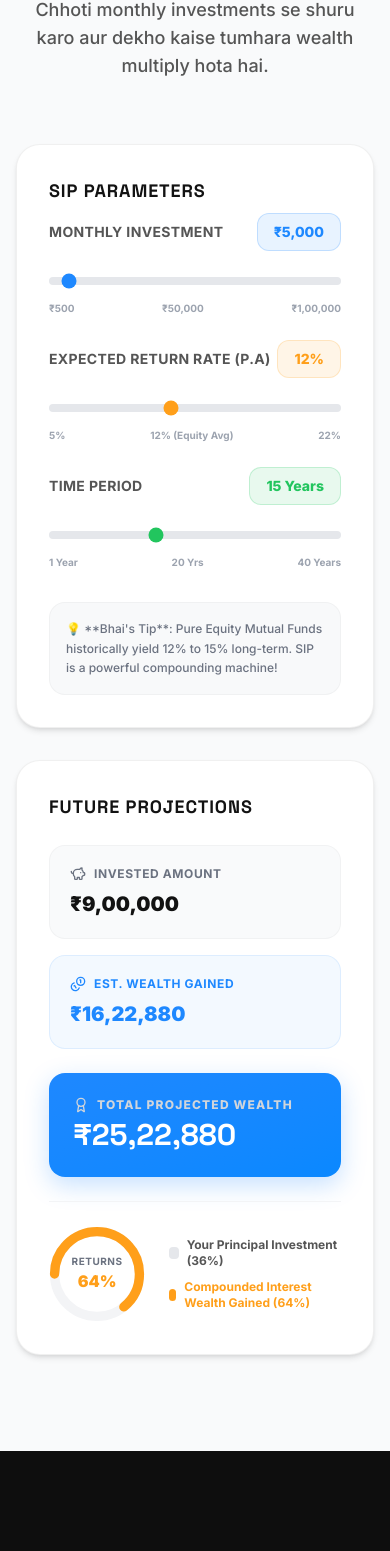
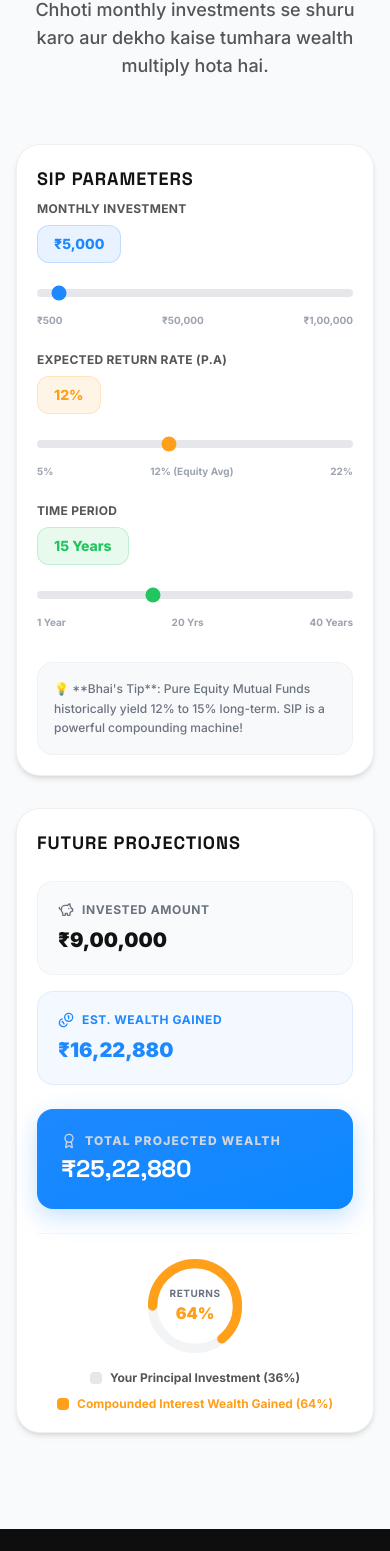
Before and after one commit to saurabh16r/Bharosa-Bhai, a Next.js app: page / in a window 390 px wide. Shown: the part 4092-5643 px from the top of the page. Built offline with nearby package versions, Linux system fonts and the light colour scheme.

Commit message:
responsive: optimize card padding and grid scaling across mobile viewports

```diff
--- a/src/app/test/page.tsx
+++ b/src/app/test/page.tsx
@@ -52,7 +52,7 @@ export default function TestPage() {
       </div>
 
       <div className="w-full max-w-2xl">
-        <Card className="p-8 md:p-10 relative overflow-hidden bg-[#171717] border-[rgba(255,255,255,0.08)] shadow-2xl">
+        <Card className="p-5 sm:p-8 md:p-10 relative overflow-hidden bg-[#171717] border-[rgba(255,255,255,0.08)] shadow-2xl">
           <AnimatePresence mode="wait">
             <motion.div
               key={currentStep}
--- a/src/app/test/result/page.tsx
+++ b/src/app/test/result/page.tsx
@@ -100,27 +100,29 @@ export default function ResultDashboard() {
     <div className="fixed inset-0 z-50 bg-[#0A0A0A] overflow-y-auto text-white flex flex-col">
 
       {/* Top Header */}
-      <header className="sticky top-0 z-40 bg-[#0E0E0E] border-b border-[rgba(255,255,255,0.08)] px-6 py-4 flex flex-col md:flex-row justify-between items-center gap-4">
+      <header className="sticky top-0 z-40 bg-[#0E0E0E] border-b border-[rgba(255,255,255,0.08)] px-4 sm:px-6 py-4 flex flex-col md:flex-row justify-between items-center gap-4">
 
-        <div className="flex flex-col">
-          <div className="flex items-center gap-3">
+        <div className="flex flex-col w-full md:w-auto">
+          <div className="flex items-center gap-2 sm:gap-3 flex-wrap">
              <Button variant="ghost" className="p-0 h-auto hover:bg-transparent" onClick={() => router.push("/test")}>
                <ArrowLeft size={20} className="text-[#B5B5B5] hover:text-white" />
              </Button>
-             <div className="w-6 h-6 rounded bg-[#F7B500] flex items-center justify-center font-bold text-[#0E0E0E] text-xs">B</div>
-             <h1 className="text-xl font-bold font-heading">PlanYourWealth <span className="text-[#B5B5B5] font-normal mx-2">|</span> {userDetails.name}'s Financial Plan</h1>
+             <div className="w-6 h-6 rounded bg-[#F7B500] flex items-center justify-center font-bold text-[#0E0E0E] text-xs shrink-0">B</div>
+             <h1 className="text-sm sm:text-base md:text-xl font-bold font-heading text-white break-words">
+               PlanYourWealth <span className="text-[#B5B5B5] font-normal mx-1 sm:mx-2">|</span> {userDetails.name}'s Financial Plan
+             </h1>
           </div>
-          <div className="text-sm text-[#B5B5B5] mt-1 ml-10">
+          <div className="text-xs sm:text-sm text-[#B5B5B5] mt-1 ml-8 sm:ml-10">
             Age {userDetails.age} • {userDetails.city || 'India'} • Retiring at {userDetails.retireAt}
           </div>
         </div>
 
-        <div className="flex items-center gap-3">
-          <Button variant="ghost" className="gap-2 text-[#B5B5B5] hover:text-white border border-[rgba(255,255,255,0.08)] bg-[#121212]">
-            <Edit size={16} /> Edit Details
+        <div className="flex flex-wrap items-center justify-center md:justify-end gap-2 sm:gap-3 w-full md:w-auto">
+          <Button variant="ghost" className="gap-2 text-[#B5B5B5] hover:text-white border border-[rgba(255,255,255,0.08)] bg-[#121212] text-xs sm:text-sm px-3 py-1.5 sm:px-4 sm:py-2">
+            <Edit size={14} /> Edit Details
           </Button>
-          <Button variant="ghost" className="gap-2 text-[#B5B5B5] hover:text-white border border-[rgba(255,255,255,0.08)] bg-[#121212]">
-            <Mail size={16} /> Email Report
+          <Button variant="ghost" className="gap-2 text-[#B5B5B5] hover:text-white border border-[rgba(255,255,255,0.08)] bg-[#121212] text-xs sm:text-sm px-3 py-1.5 sm:px-4 sm:py-2">
+            <Mail size={14} /> Email Report
           </Button>
           <DownloadPDFButton metrics={metrics} user={userDetails} answers={answers} />
         </div>
--- a/src/components/landing/SipCalculatorSection.tsx
+++ b/src/components/landing/SipCalculatorSection.tsx
@@ -69,16 +69,16 @@ export function SipCalculatorSection() {
         <div className="grid grid-cols-1 lg:grid-cols-12 gap-8 max-w-6xl mx-auto items-stretch">
 
           {/* Controls Card */}
-          <Card className="lg:col-span-6 p-8 bg-[#FFFFFF] border border-[rgba(0,0,0,0.06)] shadow-md rounded-3xl flex flex-col justify-between space-y-8">
+          <Card className="lg:col-span-6 p-5 sm:p-8 bg-[#FFFFFF] border border-[rgba(0,0,0,0.06)] shadow-md rounded-3xl flex flex-col justify-between space-y-8">
 
             <div className="space-y-6">
               <h3 className="text-lg font-bold text-[#121212] uppercase tracking-wider mb-2">SIP Parameters</h3>
 
               {/* Slider 1: Monthly Investment */}
               <div className="space-y-4">
-                <div className="flex justify-between items-center">
-                  <label className="text-sm font-bold text-[#555555] uppercase tracking-wide">Monthly Investment</label>
-                  <div className="bg-[#1E88FF]/10 px-4 py-2 rounded-xl border border-[#1E88FF]/20 text-[#1E88FF] font-extrabold text-sm sm:text-base">
+                <div className="flex flex-col sm:flex-row sm:justify-between sm:items-center gap-2">
+                  <label className="text-xs sm:text-sm font-bold text-[#555555] uppercase tracking-wide">Monthly Investment</label>
+                  <div className="w-fit bg-[#1E88FF]/10 px-4 py-2 rounded-xl border border-[#1E88FF]/20 text-[#1E88FF] font-extrabold text-sm sm:text-base">
                     ₹{monthlySip.toLocaleString('en-IN')}
                   </div>
                 </div>
@@ -98,9 +98,9 @@ export function SipCalculatorSection() {
 
               {/* Slider 2: Return Rate */}
               <div className="space-y-4">
-                <div className="flex justify-between items-center">
-                  <label className="text-sm font-bold text-[#555555] uppercase tracking-wide">Expected Return Rate (p.a)</label>
-                  <div className="bg-[#FF9F1A]/10 px-4 py-2 rounded-xl border border-[#FF9F1A]/20 text-[#FF9F1A] font-extrabold text-sm sm:text-base">
+                <div className="flex flex-col sm:flex-row sm:justify-between sm:items-center gap-2">
+                  <label className="text-xs sm:text-sm font-bold text-[#555555] uppercase tracking-wide">Expected Return Rate (p.a)</label>
+                  <div className="w-fit bg-[#FF9F1A]/10 px-4 py-2 rounded-xl border border-[#FF9F1A]/20 text-[#FF9F1A] font-extrabold text-sm sm:text-base">
                     {returnRate}%
                   </div>
                 </div>
@@ -120,9 +120,9 @@ export function SipCalculatorSection() {
 
               {/* Slider 3: Time Period */}
               <div className="space-y-4">
-                <div className="flex justify-between items-center">
-                  <label className="text-sm font-bold text-[#555555] uppercase tracking-wide">Time Period</label>
-                  <div className="bg-[#22C55E]/10 px-4 py-2 rounded-xl border border-[#22C55E]/20 text-[#22C55E] font-extrabold text-sm sm:text-base">
+                <div className="flex flex-col sm:flex-row sm:justify-between sm:items-center gap-2">
+                  <label className="text-xs sm:text-sm font-bold text-[#555555] uppercase tracking-wide">Time Period</label>
+                  <div className="w-fit bg-[#22C55E]/10 px-4 py-2 rounded-xl border border-[#22C55E]/20 text-[#22C55E] font-extrabold text-sm sm:text-base">
                     {duration} Years
                   </div>
                 </div>
@@ -148,7 +148,7 @@ export function SipCalculatorSection() {
           </Card>
 
           {/* Projections Card */}
-          <Card className="lg:col-span-6 p-8 bg-[#FFFFFF] border border-[rgba(0,0,0,0.06)] shadow-md rounded-3xl flex flex-col justify-between">
+          <Card className="lg:col-span-6 p-5 sm:p-8 bg-[#FFFFFF] border border-[rgba(0,0,0,0.06)] shadow-md rounded-3xl flex flex-col justify-between">
 
             <div className="space-y-6">
               <h3 className="text-lg font-bold text-[#121212] uppercase tracking-wider">Future Projections</h3>
@@ -177,13 +177,13 @@ export function SipCalculatorSection() {
                   <Award size={16} />
                   Total Projected Wealth
                 </div>
-                <p className="text-3xl sm:text-4xl font-black font-heading">{formatCurrency(results.futureValue)}</p>
+                <p className="text-2xl sm:text-4xl font-black font-heading">{formatCurrency(results.futureValue)}</p>
               </div>
             </div>
 
             {/* Circular Ring and Percentage Chart */}
-            <div className="flex items-center gap-6 pt-6 border-t border-gray-100 mt-6 sm:mt-0">
-              <div className="relative w-24 h-24 shrink-0 flex items-center justify-center">
+            <div className="flex flex-col sm:flex-row items-center sm:items-start gap-4 sm:gap-6 pt-6 border-t border-gray-100 mt-6 sm:mt-0 text-center sm:text-left">
+              <div className="relative w-24 h-24 shrink-0 flex items-center justify-center mx-auto sm:mx-0">
                 <svg className="w-full h-full transform -rotate-90" viewBox="0 0 36 36">
                   <path
                     className="text-gray-100"
@@ -213,12 +213,12 @@ export function SipCalculatorSection() {
               </div>
 
               <div className="space-y-2.5">
-                <div className="flex items-center gap-2 text-xs font-bold text-[#555555]">
-                  <div className="w-3 h-3 rounded bg-gray-200" />
+                <div className="flex items-center justify-center sm:justify-start gap-2 text-xs font-bold text-[#555555]">
+                  <div className="w-3 h-3 rounded bg-gray-200 shrink-0" />
                   <span>Your Principal Investment ({investedPercent}%)</span>
                 </div>
-                <div className="flex items-center gap-2 text-xs font-bold text-[#FF9F1A]">
-                  <div className="w-3 h-3 rounded bg-[#FF9F1A]" />
+                <div className="flex items-center justify-center sm:justify-start gap-2 text-xs font-bold text-[#FF9F1A]">
+                  <div className="w-3 h-3 rounded bg-[#FF9F1A] shrink-0" />
                   <span>Compounded Interest Wealth Gained ({returnPercent}%)</span>
                 </div>
               </div>
```
